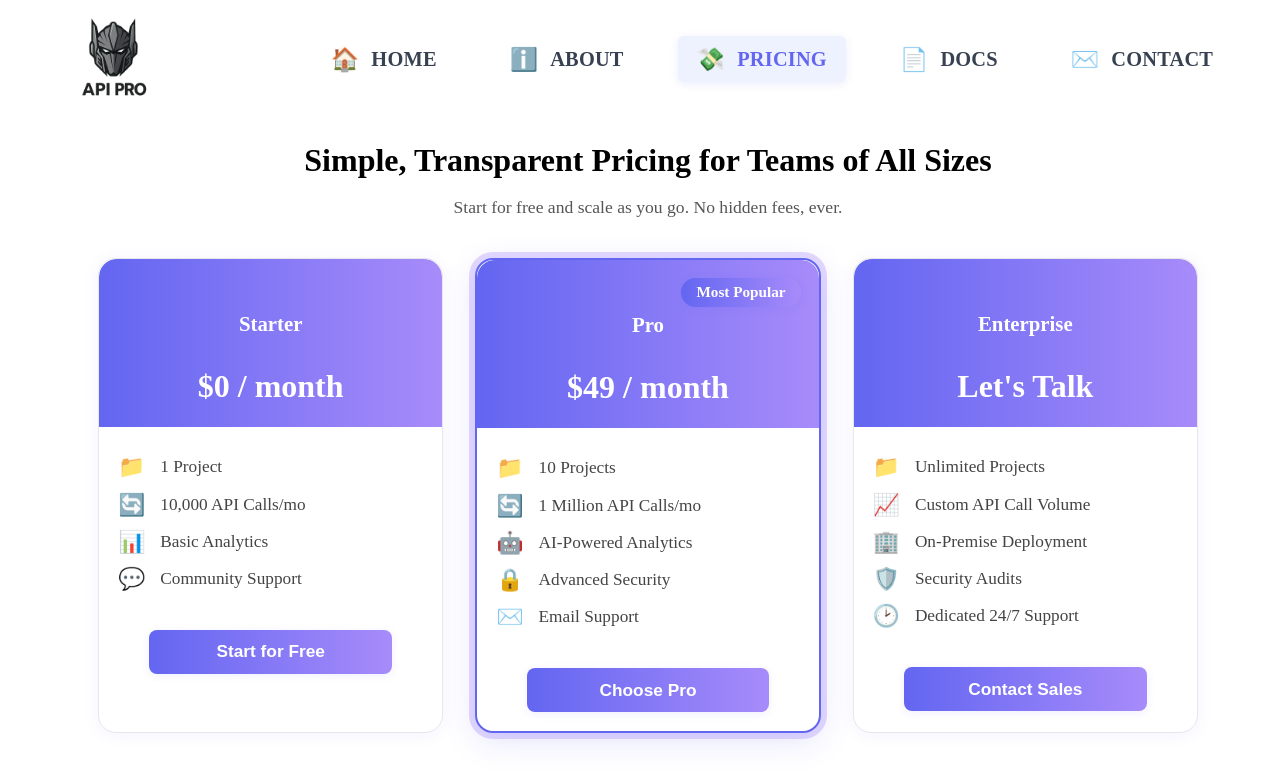
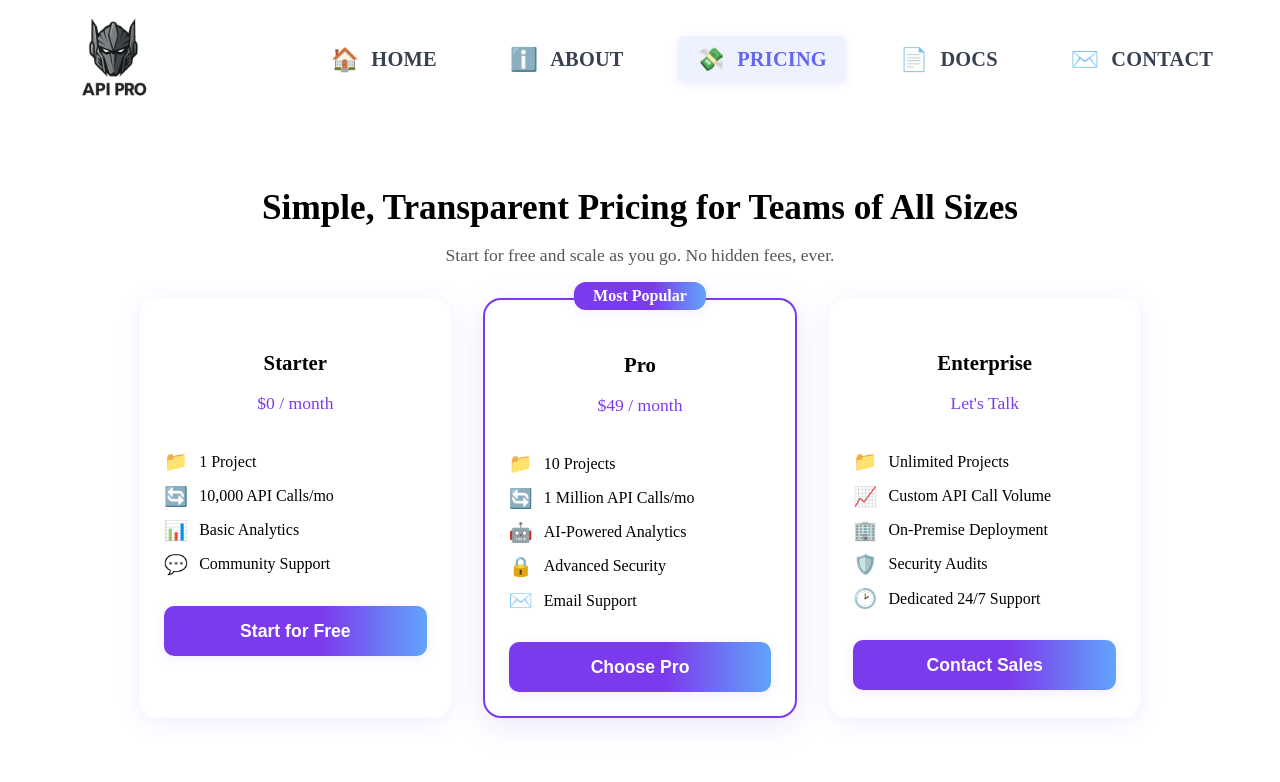
Before and after one commit to ThesuNimeshika/api-pro, a React (Vite) app: page /pricing in a window 1280 px wide. Shown: the top 782 px of the page. Built offline with nearby package versions, Linux system fonts and the light colour scheme.

Commit message:
Update App.css

```diff
--- a/src/App.css
+++ b/src/App.css
@@ -255,29 +255,28 @@
 }
 /* Pricing Section Styles */
 .pricing-main {
-  width: 100vw;
-  max-width: 100vw;
-  margin: 0;
-  padding: 0;
-  text-align: center;
+  max-width: 1000px;
+  margin: 0 auto;
+  padding: 3rem 1.5rem 2rem 1.5rem;
 }
 .pricing-title {
-  font-size: 2rem;
-  font-weight: bold;
-  margin-top: 2rem;
+  font-size: 2.2rem;
+  font-weight: 700;
+  text-align: center;
   margin-bottom: 0.5rem;
 }
 .pricing-subtitle {
   font-size: 1.1rem;
   color: #555;
-  margin-bottom: 2.5rem;
+  text-align: center;
+  margin-bottom: 2rem;
 }
 .pricing-grid {
-  display: grid;
-  grid-template-columns: 1fr;
+  display: flex;
   gap: 2rem;
-  max-width: 1100px;
-  margin: 0 auto 3rem auto;
+  justify-content: center;
+  align-items: stretch;
+  flex-wrap: wrap;
 }
 @media (min-width: 700px) {
   .pricing-grid {
@@ -290,16 +289,18 @@
   }
 }
 .pricing-card {
-  background: #fff;
+  background: rgba(255,255,255,0.95);
   border-radius: 18px;
-  box-shadow: 0 2px 16px rgba(99,102,241,0.08);
-  overflow: hidden;
-  position: relative;
-  transition: transform 0.18s, box-shadow 0.18s;
-  border: 1.5px solid #e5e7eb;
+  box-shadow: 0 4px 24px rgba(130,80,255,0.10);
+  padding: 2rem 1.5rem 1.5rem 1.5rem;
+  min-width: 240px;
+  max-width: 320px;
+  flex: 1 1 260px;
   display: flex;
   flex-direction: column;
-  align-items: stretch;
+  align-items: center;
+  margin-bottom: 1.5rem;
+  position: relative;
 }
 .pricing-card:hover {
   transform: translateY(-6px) scale(1.03);
@@ -307,79 +308,100 @@
   border-color: #6366f1;
 }
 .pricing-card.popular {
-  border: 2.5px solid #6366f1;
-  box-shadow: 0 0 0 6px #a78bfa55, 0 8px 32px rgba(99,102,241,0.18);
+  border: 2px solid #7c3aed;
+  box-shadow: 0 8px 32px rgba(124,58,237,0.13);
 }
 .pricing-badge {
   position: absolute;
-  top: 18px;
-  right: 18px;
-  background: linear-gradient(90deg, #6366f1 0%, #a78bfa 100%);
+  top: -18px;
+  left: 50%;
+  transform: translateX(-50%);
+  background: linear-gradient(90deg, #7c3aed 60%, #60a5fa 100%);
   color: #fff;
-  padding: 0.35em 1em;
-  border-radius: 999px;
-  font-size: 0.95rem;
   font-weight: 600;
-  box-shadow: 0 2px 8px rgba(99,102,241,0.12);
-  z-index: 2;
+  padding: 0.3em 1.2em;
+  border-radius: 12px;
+  font-size: 1em;
+  box-shadow: 0 2px 12px rgba(124,58,237,0.10);
 }
 .pricing-header {
-  background: linear-gradient(90deg, #6366f1 0%, #a78bfa 100%);
-  color: #fff;
-  padding: 2rem 1rem 1.2rem 1rem;
-  border-top-left-radius: 18px;
-  border-top-right-radius: 18px;
-  margin-bottom: 0.5rem;
+  text-align: center;
+  margin-bottom: 1.2rem;
 }
 .pricing-plan-name {
   font-size: 1.3rem;
-  font-weight: 700;
-  margin-bottom: 0.5rem;
+  font-weight: 600;
+  margin-bottom: 0.2rem;
 }
 .pricing-plan-price {
-  font-size: 2rem;
-  font-weight: bold;
-  margin-bottom: 0.2rem;
+  font-size: 1.1rem;
+  color: #7c3aed;
+  font-weight: 500;
 }
 .pricing-features {
   list-style: none;
   padding: 0;
-  margin: 1.2rem 0 0.5rem 0;
+  margin: 0 0 1.2rem 0;
+  width: 100%;
 }
 .pricing-feature {
   display: flex;
   align-items: center;
-  font-size: 1.08rem;
-  color: #444;
-  margin-bottom: 0.7rem;
-  justify-content: flex-start;
-  padding-left: 1.2rem;
+  gap: 0.7em;
+  font-size: 1rem;
+  margin-bottom: 0.7em;
 }
 .pricing-feature-icon {
-  font-size: 1.25em;
-  margin-right: 0.7em;
+  font-size: 1.2em;
 }
 .pricing-btn {
-  margin: 1.2rem auto;
-  padding: 0.7rem 0;
-  width: calc(100% - 100px); /* Optional if inside a container */
-  max-width: 400px;          /* Optional for readability on wide screens */
-  font-size: 1.08rem;
+  background: linear-gradient(90deg, #7c3aed 60%, #60a5fa 100%);
+  color: #fff;
   font-weight: 600;
-  color: #fff;
-  background: linear-gradient(90deg, #6366f1 0%, #a78bfa 100%);
   border: none;
-  border-radius: 8px;
+  border-radius: 10px;
+  padding: 0.9rem 0;
+  font-size: 1.1rem;
   cursor: pointer;
-  box-shadow: 0 2px 8px rgba(99, 102, 241, 0.10);
-  transition: background 0.18s, box-shadow 0.18s;
-  display: block;
-  text-align: center;
+  width: 100%;
+  box-shadow: 0 2px 12px rgba(124,58,237,0.10);
+  transition: background 0.2s;
 }
-
 .pricing-btn:hover {
-  background: linear-gradient(90deg, #4f46e5 0%, #7c3aed 100%);
-  box-shadow: 0 4px 16px rgba(99,102,241,0.18);
+  background: linear-gradient(90deg, #60a5fa 60%, #7c3aed 100%);
+}
+@media (max-width: 900px) {
+  .pricing-grid {
+    gap: 1rem;
+  }
+  .pricing-card {
+    min-width: 180px;
+    max-width: 100%;
+    padding: 1.2rem 0.7rem 1rem 0.7rem;
+  }
+}
+@media (max-width: 600px) {
+  .pricing-main {
+    padding: 1.2rem 0.3rem 1rem 0.3rem;
+  }
+  .pricing-title {
+    font-size: 1.4rem;
+  }
+  .pricing-grid {
+    flex-direction: column;
+    gap: 0.7rem;
+    align-items: stretch;
+  }
+  .pricing-card {
+    min-width: 0;
+    max-width: 100%;
+    padding: 1rem 0.2rem 0.7rem 0.2rem;
+    margin-bottom: 0.7rem;
+  }
+  .pricing-badge {
+    font-size: 0.95em;
+    padding: 0.2em 0.7em;
+  }
 }
 /* About Page Styles */
 .about-main {
```
